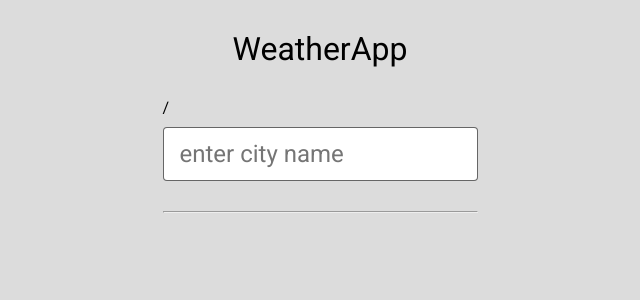
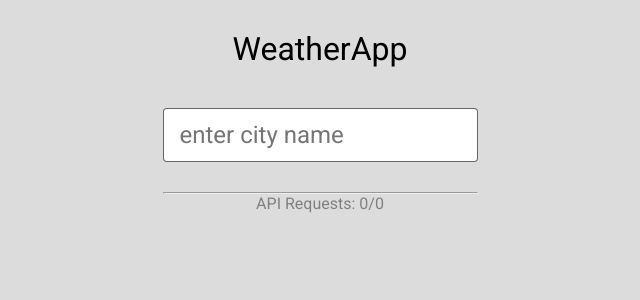
Before and after one commit to johnnyborjomi/nikita-lysenko-09-11-19, a React app: page / in a window 1280 px wide. Shown: the top 300 px of the page, without its empty margins (320-960 px from the left). Built offline with nearby package versions, Linux system fonts and the light colour scheme; a web font is replaced by a local one.

Commit message:
api-request-info: restying + defaults

```diff
--- a/src/components/app.jsx
+++ b/src/components/app.jsx
@@ -4,6 +4,8 @@ import { difference } from "lodash";
 import WeatherWidget from "./weather-widget/weather-widget";
 import CitySearch from "./city-search/city-search";
 import apiUsageService from "./api-usage.service";
+
+import "./app.scss";
 
 //todo: @vm: get all cities from service
 const fullCityList = [
@@ -48,7 +50,7 @@ export class App extends React.Component {
   }
 
   render() {
-    let { cities, rateLimit, rateLimitRemaining } = this.state;
+    let { cities, rateLimit = 0, rateLimitRemaining = 0 } = this.state;
 
     let cityList = difference(fullCityList, cities);
 
@@ -63,9 +65,6 @@ export class App extends React.Component {
     return (
       <div className="screen">
         <h1 className="app-title">WeatherApp</h1>
-        <div>
-          {rateLimitRemaining}/{rateLimit}
-        </div>
         <div className="city-selector">
           <CitySearch onSearch={event => this.handleCityChange(event)} />
         </div>
@@ -80,6 +79,9 @@ export class App extends React.Component {
             />
           ))}
         </div>
+        <div className="api-request-info">
+          API Requests: {rateLimitRemaining}/{rateLimit}
+        </div>
       </div>
     );
   }
--- /dev/null
+++ b/src/components/app.scss
@@ -0,0 +1,7 @@
+.api-request-info {
+  display: flex;
+  align-items: center;
+  justify-content: center;
+
+  color: gray;
+}
```
